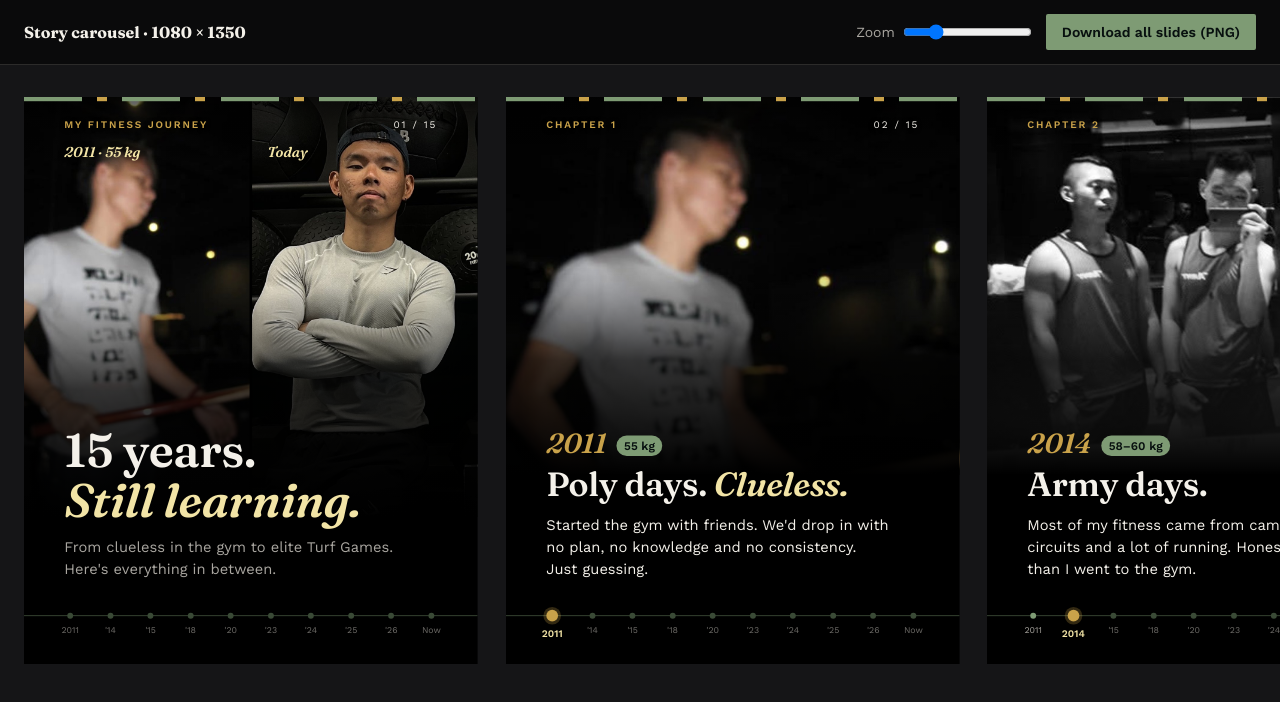
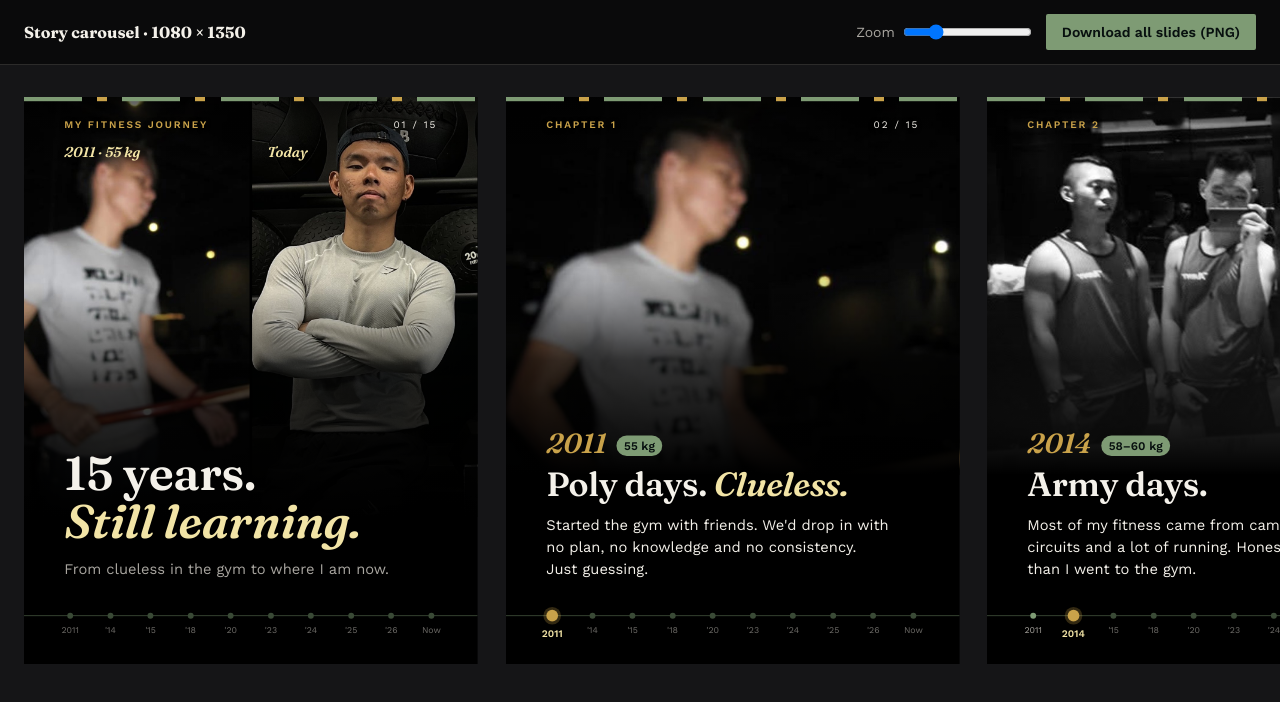
Before and after one commit to Trainwithauggie/Athletics-Aquatics-, a plain HTML site: page instagram/fitness-journey.html in a window 1280 px wide. Drawn offline with nearby package versions, Linux system fonts and the light colour scheme.

Commit message:
Journey carousel: revise cover subline
Co-Authored-By: Claude Opus 5.5 <noreply@anthropic.com>
Claude-Session: https://claude.ai/code/session_01QNxkYZ2h6udsyHuSyBd6uT

```diff
--- a/instagram/fitness-journey.html
+++ b/instagram/fitness-journey.html
@@ -126,7 +126,7 @@
     </div>
     <div class="top"><span class="tag" contenteditable>My fitness journey</span><span class="count"></span></div>
     <h1 contenteditable>15 years. <em>Still learning.</em></h1>
-    <p class="sub" contenteditable>From clueless in the gym to elite Turf Games. Here's everything in between.</p>
+    <p class="sub" contenteditable>From clueless in the gym to where I am now.</p>
     <div class="timeline"></div>
   </section>
 
```
Also changed, not shown: instagram/export/journey/slide-01.png, instagram/export/journey/slide-04.png, instagram/export/journey/slide-05.png, instagram/export/journey/slide-06.png.
